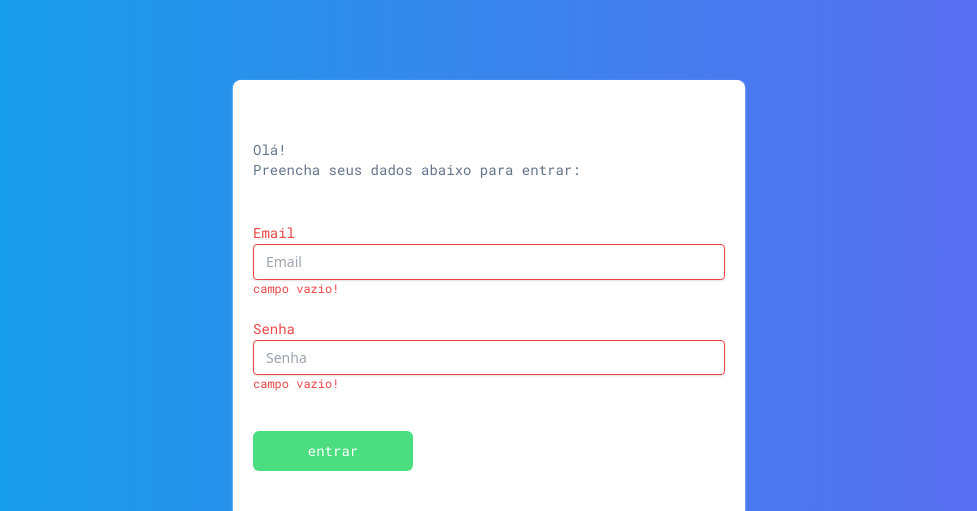
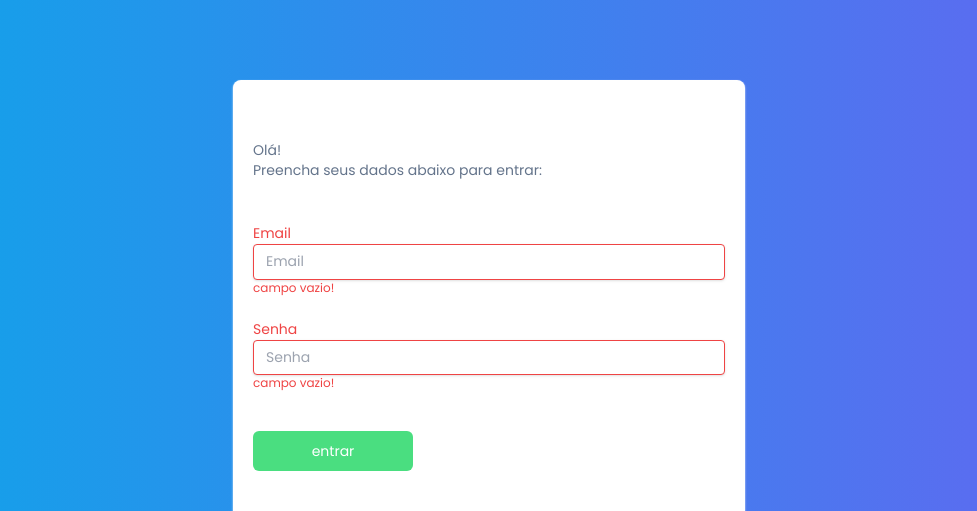
Before and after one commit to Marcos-Nacimento/onboarding, a React (Create React App) app: page /account in a window 1280 px wide. Both pictures are taken after a click on the element "entrar". Shown: the top 511 px of the page, without its empty margins (151-1128 px from the left). Built offline with nearby package versions, Linux system fonts and the light colour scheme.

Commit message:
renomed font old adding font new

```diff
--- a/public/index.html
+++ b/public/index.html
@@ -9,11 +9,11 @@
       name="description"
       content="Web site created using create-react-app"
     />
+    <link rel="preconnect" href="https://fonts.googleapis.com">
+    <link rel="preconnect" href="https://fonts.gstatic.com" crossorigin>
+    <link href="https://fonts.googleapis.com/css2?family=Poppins:wght@300;400;500;700;800&display=swap" rel="stylesheet">
     <link rel="apple-touch-icon" href="%PUBLIC_URL%/logo192.png" />
     <link rel="manifest" href="%PUBLIC_URL%/manifest.json" />
-    <link rel="preconnect" href="https://fonts.googleapis.com">
-    <link rel="preconnect" href="https://fonts.gstatic.com" crossorigin>
-    <link href="https://fonts.googleapis.com/css2?family=Roboto+Mono:wght@200;300;400;500;600;700&display=swap" rel="stylesheet">
     <title>app</title>
   </head>
   <body>
--- a/src/components/order.tsx
+++ b/src/components/order.tsx
@@ -3,7 +3,7 @@ import React from "react";
 const Order: React.FC = () => {
     return (
         <div className="border border-y-0 border-l-0 border-slate-800 w-[19rem]">
-            <div className="h-10 border border-x-0 border-t-0 border-slate-800 font-body select-none">
+            <div className="h-10 border border-x-0 border-t-0 border-slate-800 font-poppins select-none">
                 <p className="text-white text-sm p-2">Orders</p>
             </div>
         </div>
--- a/src/pages/signIn.tsx
+++ b/src/pages/signIn.tsx
@@ -55,7 +55,7 @@ const SignIn: React.FC = () => {
     return (
         <div className="flex justify-center items-center h-[100vh] bg-gradient-to-r from-sky-500 to-indigo-500">
             <div className="h-4/5 w-2/5 bg-white rounded-lg shadow-sm shadow-slate-100 p-5">
-                <div className="select-none text-sm text-slate-500 font-body mt-10">
+                <div className="select-none text-sm text-slate-500 font-poppins mt-10">
                     <p>
                         Olá!
                     </p>
@@ -68,9 +68,9 @@ const SignIn: React.FC = () => {
                         className={
                             formik.errors.email
                             ?
-                            "mb-2 text-sm text-red-500 font-body"
+                            "mb-2 text-sm text-red-500 font-poppins"
                             :
-                            "mb-2 text-sm text-slate-600 font-body"
+                            "mb-2 text-sm text-slate-600 font-poppins"
                         }
                     >
                         Email
@@ -82,16 +82,16 @@ const SignIn: React.FC = () => {
                         className={
                             formik.errors.email
                             ?
-                            "shadow appearance-none border border-red-500 rounded w-full max-w-lg py-2 px-3 text-slate-600 -400 text-sm leading-tight focus:outline-none focus:shadow-outline"
+                            "shadow font-poppins appearance-none border border-red-500 rounded w-full max-w-lg py-2 px-3 text-slate-600 -400 text-sm leading-tight focus:outline-none focus:shadow-outline"
                             :
-                            "shadow appearance-none border rounded w-full max-w-lg py-2 px-3 text-slate-600 -400 text-sm leading-tight focus:outline-none focus:shadow-outline"
+                            "shadow font-poppins appearance-none border rounded w-full max-w-lg py-2 px-3 text-slate-600 -400 text-sm leading-tight focus:outline-none focus:shadow-outline"
                         }
                         placeholder="Email"
                         onChange={formik.handleChange}
                         value={formik.values.email}
                     />
                     {formik.errors.email && (
-                        <p className="text-xs text-red-500 font-body">{formik.errors.email}</p>
+                        <p className="text-xs text-red-500 font-poppins">{formik.errors.email}</p>
                     )}
                 </div>
                 <div className="mt-5 mb-10">
@@ -99,9 +99,9 @@ const SignIn: React.FC = () => {
                         className={
                             formik.errors.email
                             ?
-                            "mb-2 text-sm text-red-500 font-body"
+                            "mb-2 text-sm text-red-500 font-poppins"
                             :
-                            "mb-2 text-sm text-slate-600 font-body"
+                            "mb-2 text-sm text-slate-600 font-poppins"
                         }
                     >
                         Senha
@@ -113,23 +113,23 @@ const SignIn: React.FC = () => {
                         className={
                             formik.errors.password
                             ?
-                            "shadow appearance-none border border-red-500 rounded w-full max-w-lg py-2 px-3 text-slate-600 -400 text-sm leading-tight focus:outline-none focus:shadow-outline"
+                            "shadow font-poppins appearance-none border border-red-500 rounded w-full max-w-lg py-2 px-3 text-slate-600 -400 text-sm leading-tight focus:outline-none focus:shadow-outline"
                             :
-                            "shadow appearance-none border rounded w-full max-w-lg py-2 px-3 text-slate-600 -400 text-sm leading-tight focus:outline-none focus:shadow-outline"
+                            "shadow font-poppins appearance-none border rounded w-full max-w-lg py-2 px-3 text-slate-600 -400 text-sm leading-tight focus:outline-none focus:shadow-outline"
                         }
                         placeholder="Senha"
                         onChange={formik.handleChange}
                         value={formik.values.password}
                     />
                     {formik.errors.password && (
-                        <p className="text-xs text-red-500 font-body">{formik.errors.password}</p>
+                        <p className="text-xs text-red-500 font-poppins">{formik.errors.password}</p>
                     )}
                 </div>
                 <div
                     onClick={() => formik.handleSubmit()}
                     className="flex justify-center items-center h-10 w-auto max-w-[10rem] bg-green-400 cursor-pointer rounded-md"
                 >
-                    <p className="font-body text-white text-sm">entrar</p>
+                    <p className="font-poppins text-white text-sm">entrar</p>
                 </div>
             </div>
         </div>
--- a/tailwind.config.js
+++ b/tailwind.config.js
@@ -5,7 +5,7 @@ module.exports = {
   theme: {
     extend: {},
     fontFamily: {
-      'body': ['Roboto Mono']
+      'poppins': ['Poppins']
     }
   },
   plugins: [],
```
Also changed, not shown: src/pages/account.tsx (+16 -16 lines).
